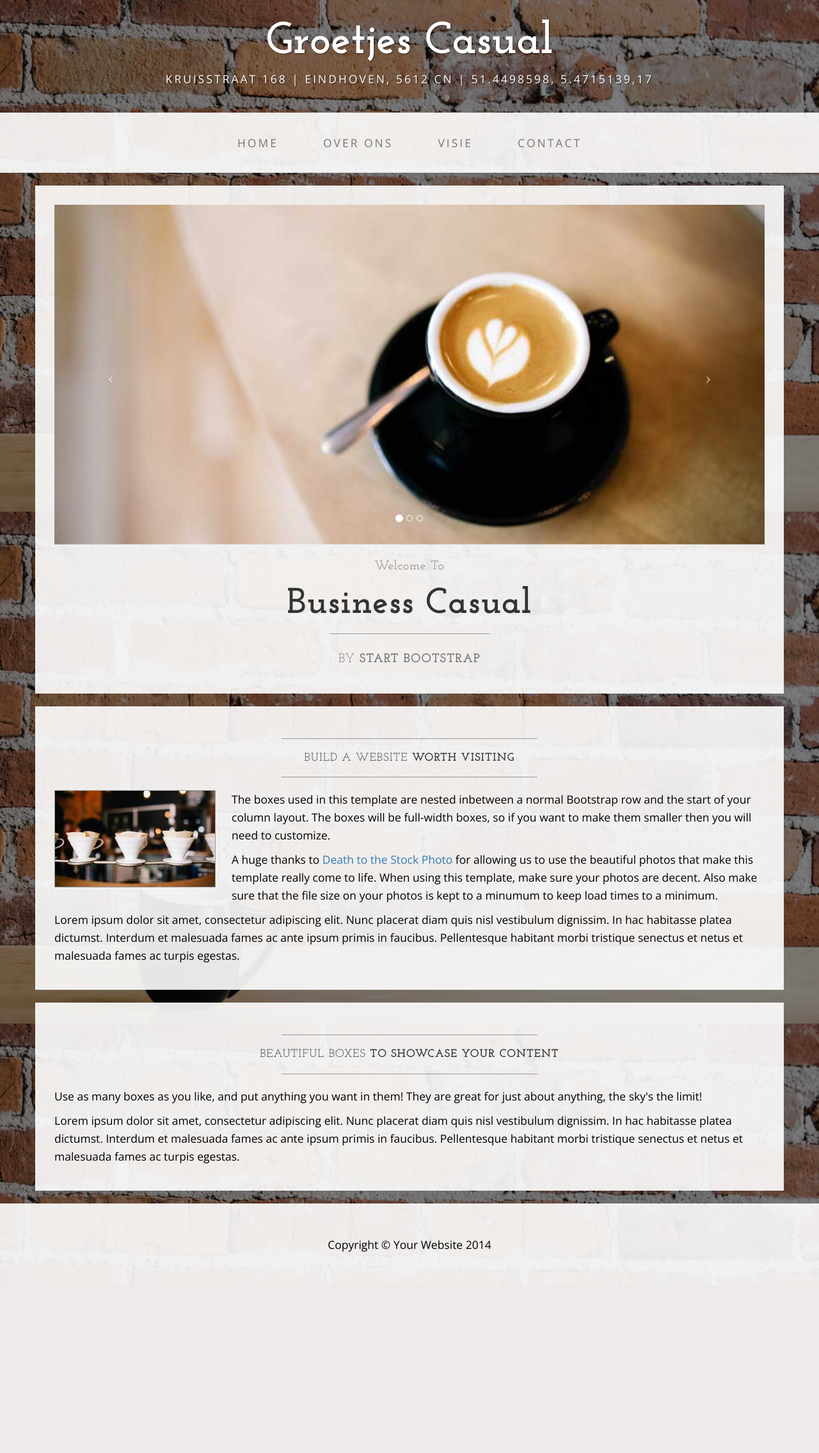
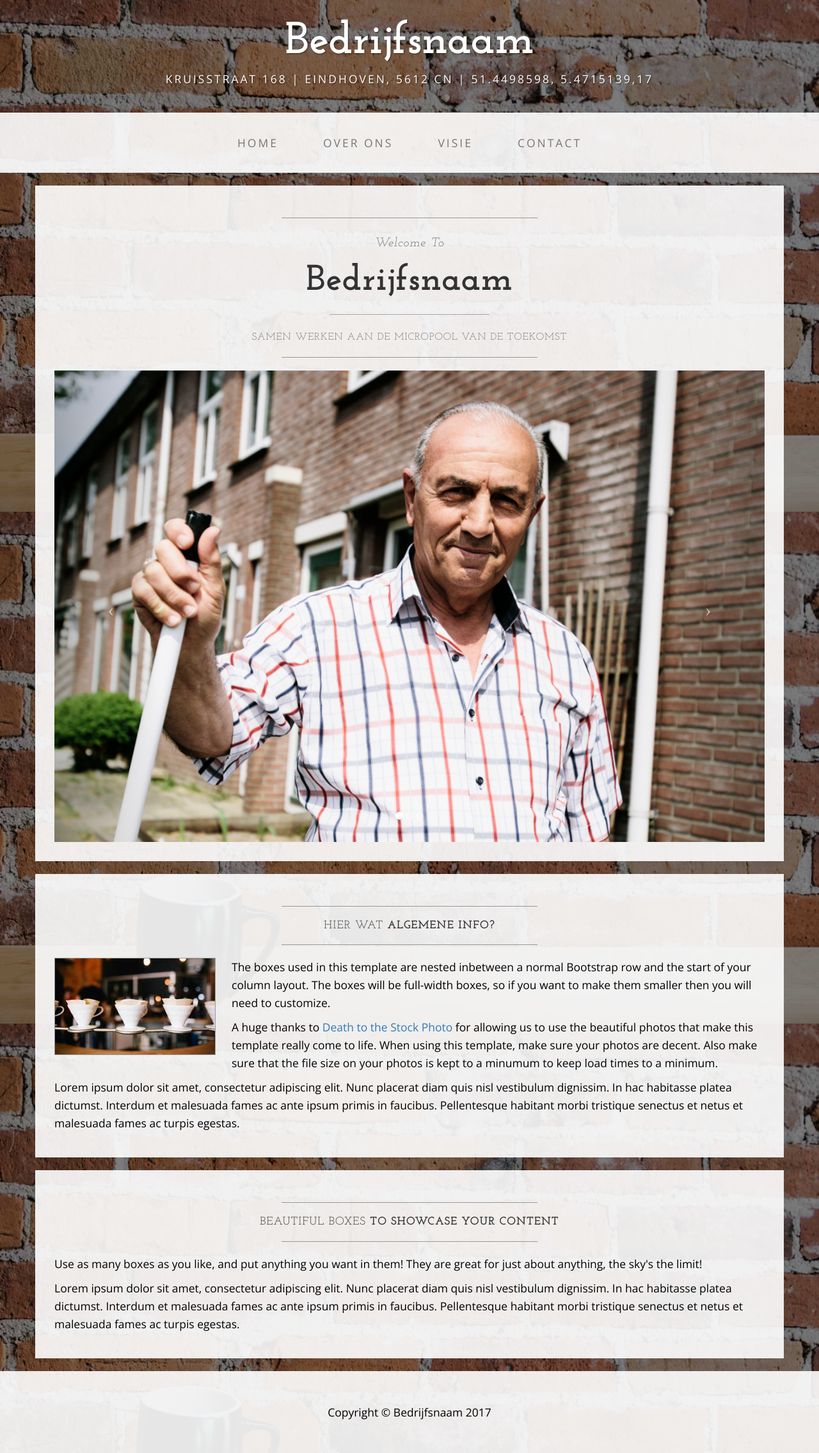
Before and after one commit to HoodRat96/micropool, a PHP site: page / in a window 1280 px wide. Shown: the whole page at 64% size. Before the commit the page ends 1957 px from the top, so only its background shows below. Run offline with PHP 8.4, Linux system fonts and the light colour scheme.

Commit message:
vooral kleine edits
Business casual weggehaald, wat afbeeldingen veranderd, irrelevante
dingen verwijderd, visie aangepast, contact (zo goed als) klaar

```diff
--- a/css/business-casual.css
+++ b/css/business-casual.css
@@ -190,3 +190,8 @@ footer p {
         clear: both;
     }
 }
+
+hr.divider {
+    border-color: darkgrey;
+    max-width: 250px;
+}
--- a/html/contact.html
+++ b/html/contact.html
@@ -47,7 +47,7 @@
                     <span class="icon-bar"></span>
                 </button>
                 <!-- navbar-brand is hidden on larger screens, but visible when the menu is collapsed -->
-                <a class="navbar-brand" href="index.html">Business Casual</a>
+                <a class="navbar-brand" href="index.html">Bedrijfsnaam</a>
             </div>
             <!-- Collect the nav links, forms, and other content for toggling -->
             <div class="collapse navbar-collapse" id="bs-example-navbar-collapse-1">
@@ -125,7 +125,7 @@
                     <form role="form">
                         <div class="row">
                             <div class="form-group col-lg-4">
-                                <label>Naampie</label>
+                                <label>Naam</label>
                                 <input type="text" class="form-control">
                             </div>
                             <div class="form-group col-lg-4">
@@ -158,7 +158,7 @@
         <div class="container">
             <div class="row">
                 <div class="col-lg-12 text-center">
-                    <p>Copyright &copy; De Boys 2017</p>
+                    <p>Copyright &copy; Bedrijfsnaam 2017</p>
                 </div>
             </div>
         </div>
--- a/index.html
+++ b/index.html
@@ -32,7 +32,7 @@
 
 <body>
 
-    <div class="brand">Groetjes Casual</div>
+    <div class="brand">Bedrijfsnaam</div>
     <div class="address-bar">Kruisstraat 168 | Eindhoven, 5612 CN | 51.4498598, 5.4715139,17</div>
 
     <!-- Navigation -->
@@ -76,6 +76,15 @@
         <div class="row">
             <div class="box">
                 <div class="col-lg-12 text-center">
+                    <hr>
+                    <h2 class="brand-before">
+						<small><i>Welcome to</i></small>
+                    </h2>
+                    <h1 class="brand-name">Bedrijfsnaam</h1>
+                    <hr class="divider">
+						<h3><small>Samen werken aan de micropool van de toekomst</small></h3>
+                    <hr>
+
                     <div id="carousel-example-generic" class="carousel slide">
                         <!-- Indicators -->
                         <ol class="carousel-indicators hidden-xs">
@@ -87,13 +96,13 @@
                         <!-- Wrapper for slides -->
                         <div class="carousel-inner">
                             <div class="item active">
-                                <img class="img-responsive img-full" src="img/slide-1.jpg" alt="">
+                                <img class="img-responsive img-full" src="./img/franse-man-PIMG10751_1280x850_acf_cropped.jpg" alt="">
                             </div>
                             <div class="item">
-                                <img class="img-responsive img-full" src="img/slide-2.jpg" alt="">
+                                <img class="img-responsive img-full" src="./img/Header-foto-Two-O-2000x900.jpg" alt="">
                             </div>
                             <div class="item">
-                                <img class="img-responsive img-full" src="img/slide-3.jpg" alt="">
+                                <img class="img-responsive img-full" src="./img/aab179e4b8a4cc44623ea604bee6f518.jpg" alt="">
                             </div>
                         </div>
 
@@ -105,16 +114,7 @@
                             <span class="icon-next"></span>
                         </a>
                     </div>
-                    <h2 class="brand-before">
-                        <small>Welcome to</small>
-                    </h2>
-                    <h1 class="brand-name">Business Casual</h1>
-                    <hr class="tagline-divider">
-                    <h2>
-                        <small>By
-                            <strong>Start Bootstrap</strong>
-                        </small>
-                    </h2>
+
                 </div>
             </div>
         </div>
@@ -123,8 +123,8 @@
             <div class="box">
                 <div class="col-lg-12">
                     <hr>
-                    <h2 class="intro-text text-center">Build a website
-                        <strong>worth visiting</strong>
+                    <h2 class="intro-text text-center">Hier wat
+                        <strong>algemene info?</strong>
                     </h2>
                     <hr>
                     <img class="img-responsive img-border img-left" src="img/intro-pic.jpg" alt="">
@@ -157,7 +157,7 @@
         <div class="container">
             <div class="row">
                 <div class="col-lg-12 text-center">
-                    <p>Copyright &copy; Your Website 2014</p>
+                    <p>Copyright &copy; Bedrijfsnaam 2017</p>
                 </div>
             </div>
         </div>
```
Also changed, not shown: html/team.html (+6 -6 lines), html/vision.html (+13 -9 lines).
